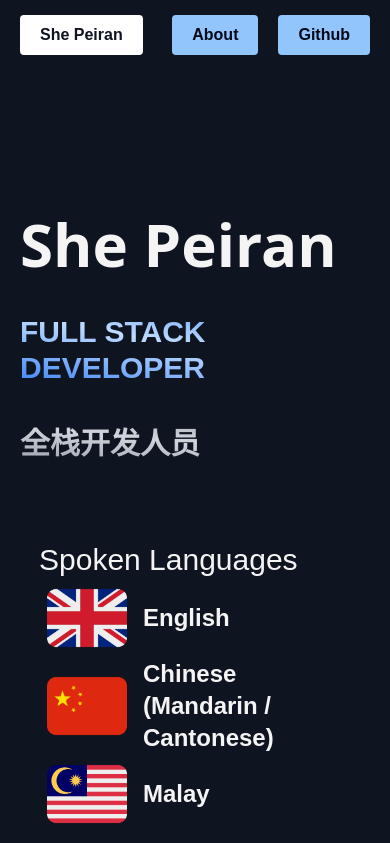
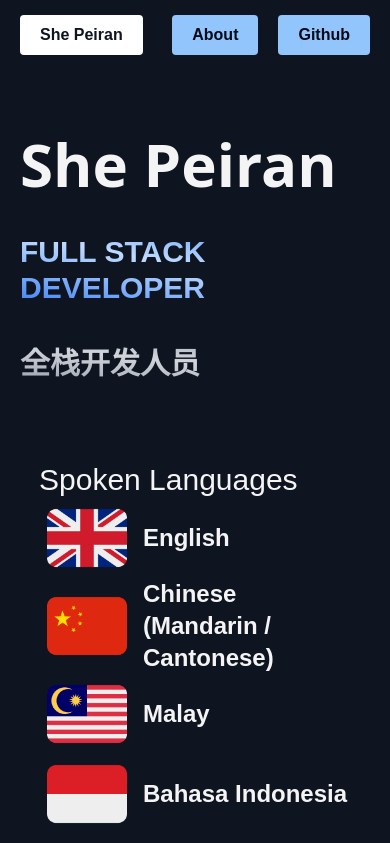
Before and after one commit to s-peiran/landing-page, a Next.js app: page / in a window 390 px wide. Shown: the top 843 px of the page. Built offline with nearby package versions, Linux system fonts and the light colour scheme.

Commit message:
fix unescaped '

```diff
--- a/src/app/about/page.tsx
+++ b/src/app/about/page.tsx
@@ -36,11 +36,11 @@ export default function About() {
 				<h1 className="text-4xl font-sans text-gray-200">About Peiran</h1>
 				&nbsp;
 				<p className="text-white font-sans">
-					Hi there! <br /> I'm a final year student at the National Unviersity
-					of Singapore, studying bachelor of business administration,
+					Hi there! <br /> I&#39;m a final year student at the National
+					Unviersity of Singapore, studying bachelor of business administration,
 					specializing in business analytics with a second major in computer
 					science. I am passionate about technology, particularly in the area of
-					software development and artificial intelligence. I'm a full stack
+					software development and artificial intelligence. I&#39;m a full stack
 					developer with experience in React, nextJS, and postgreSQL. Deeply
 					interested in connecting with people, I can speak 4 languages namely
 					English, Chinese, Malay, and Bahasa Indonesia. Recently, I have
--- a/src/app/page.tsx
+++ b/src/app/page.tsx
@@ -6,7 +6,7 @@ import { WorkExp } from "@/components/work-exp";
 export default function Home() {
 	return (
 		<main className="flex-col flex-1">
-			<div className="flex max-sm:flex-col h-full pt-36 pb-36">
+			<div className="flex max-sm:flex-col h-full md:pt-36 pt-16 md:pb-36 pb-12">
 				<div className="flex flex-1 flex-col w-full h-full justify-center items-center pl-5">
 					<div className="flex flex-col gap-y-10">
 						<h1 className="md:text-9xl text-6xl text-zinc-100 font-bold font-sans">
```
